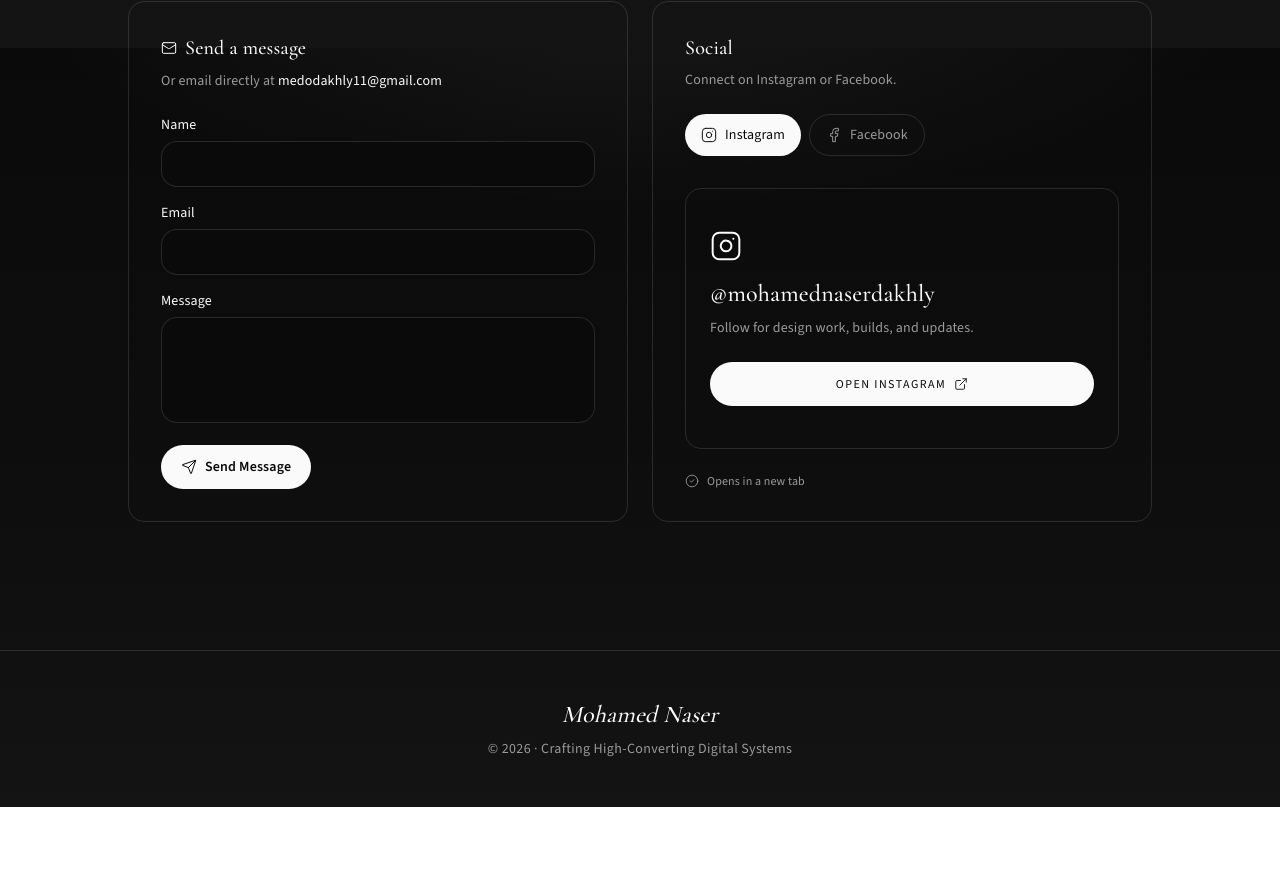
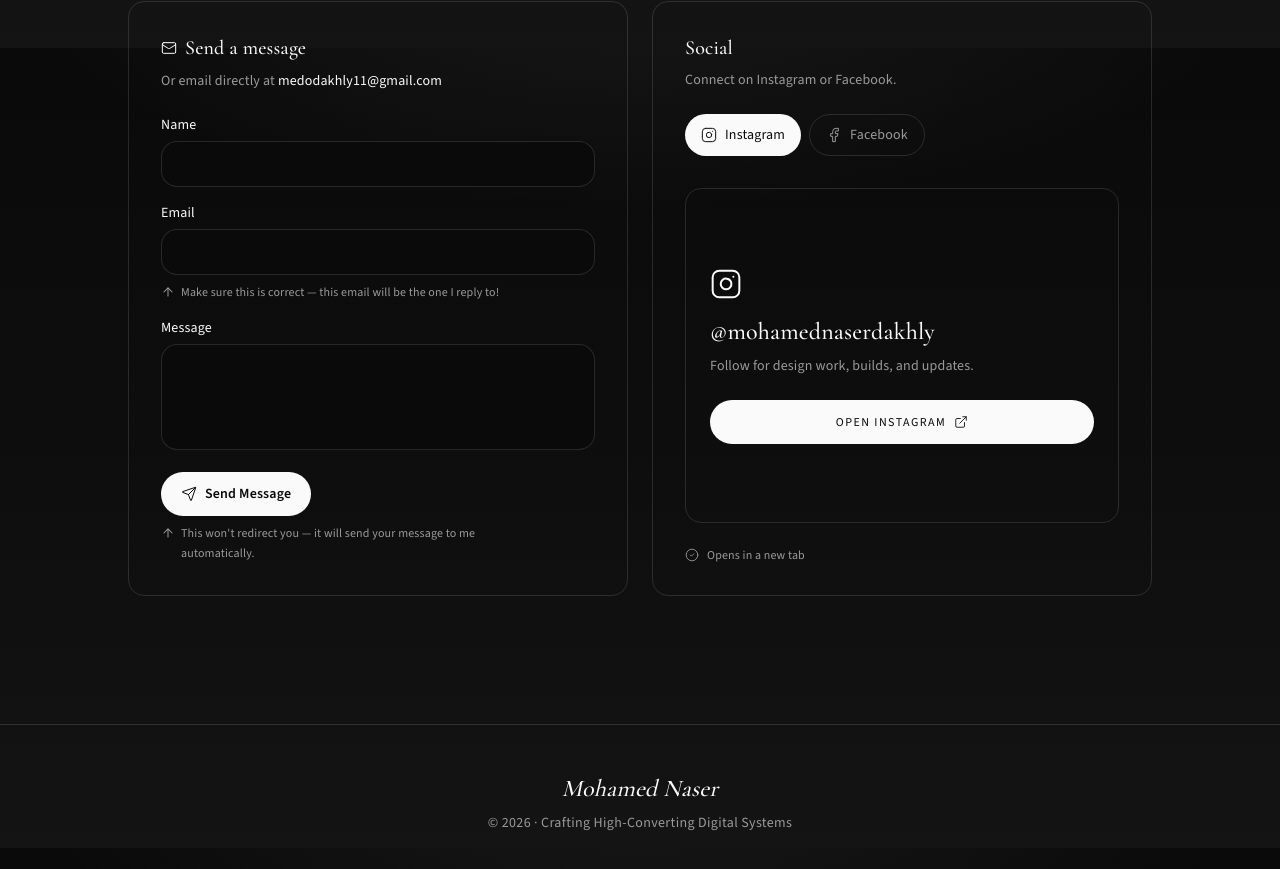
Before and after one commit to Medo-eng/portfolio, a Next.js app: page / in a window 1280 px wide. Shown: the part 5552-6421 px from the top of the page. Before the commit the page ends 6359 px from the top, so only its background shows below. Built offline with nearby package versions, Linux system fonts and the light colour scheme.

Commit message:
Add contact form helper tips under email and send button.

```diff
--- a/src/components/Contact.tsx
+++ b/src/components/Contact.tsx
@@ -2,6 +2,7 @@
 
 import { AnimatePresence, motion } from "framer-motion";
 import {
+  ArrowUp,
   CheckCircle2,
   ExternalLink,
   Facebook,
@@ -290,6 +291,15 @@ export function Contact() {
                 autoComplete="email"
                 className="focus-ring w-full rounded-2xl border border-[var(--border)] bg-[var(--bg)] px-4 py-3 outline-none disabled:opacity-60"
               />
+              <span className="mt-2 flex items-start gap-1.5 text-xs leading-relaxed text-[var(--fg-muted)]">
+                <ArrowUp
+                  className="mt-0.5 size-3.5 shrink-0"
+                  strokeWidth={1.75}
+                  aria-hidden
+                />
+                Make sure this is correct — this email will be the one I reply
+                to!
+              </span>
             </label>
             <label className="block text-sm">
               <span className="mb-1.5 block font-medium">Message</span>
@@ -303,6 +313,7 @@ export function Contact() {
                 className="focus-ring w-full resize-none rounded-2xl border border-[var(--border)] bg-[var(--bg)] px-4 py-3 outline-none disabled:opacity-60"
               />
             </label>
+            <div>
               <button
                 type="submit"
                 disabled={submitting}
@@ -310,7 +321,10 @@ export function Contact() {
               >
                 {submitting ? (
                   <>
-                  <Loader2 className="size-4 animate-spin" strokeWidth={1.5} />
+                    <Loader2
+                      className="size-4 animate-spin"
+                      strokeWidth={1.5}
+                    />
                     Sending…
                   </>
                 ) : (
@@ -319,6 +333,16 @@ export function Contact() {
                   </>
                 )}
               </button>
+              <p className="mt-2 flex max-w-sm items-start gap-1.5 text-xs leading-relaxed text-[var(--fg-muted)]">
+                <ArrowUp
+                  className="mt-0.5 size-3.5 shrink-0"
+                  strokeWidth={1.75}
+                  aria-hidden
+                />
+                This won&apos;t redirect you — it will send your message to me
+                automatically.
+              </p>
+            </div>
             {formError ? (
               <p role="alert" className="text-sm text-red-500">
                 {formError}
```
Lines whose indentation alone changed are shown as unchanged.
